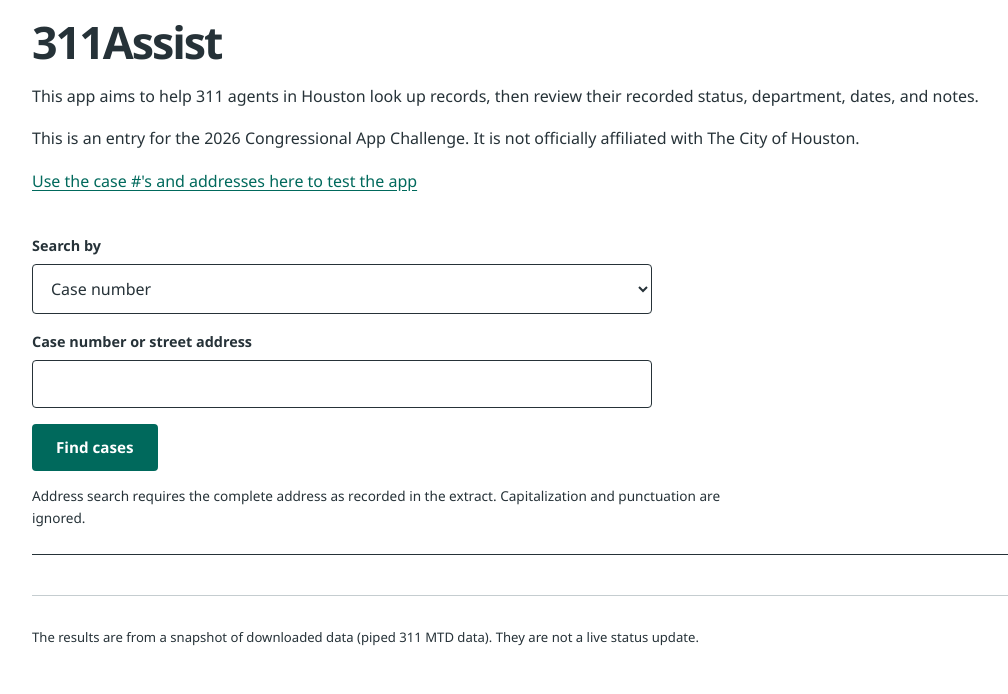
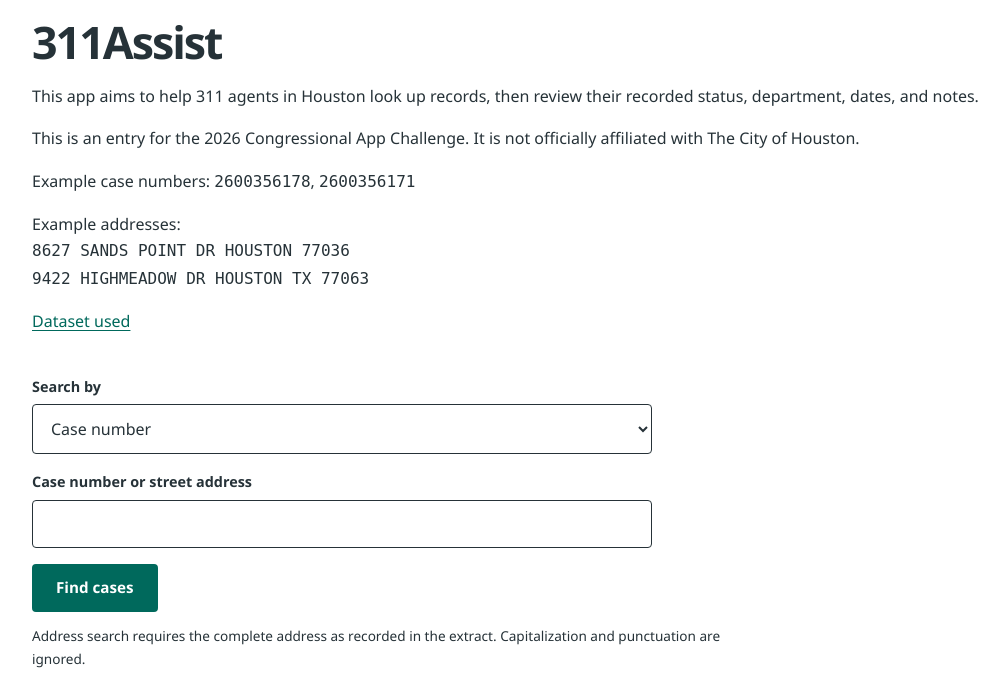
Before and after one commit to SahanaDil/311Assist, a Flask app: page / in a window 1280 px wide. Shown: the part 64-758 px from the top of the page, without its empty margins (116-1124 px from the left). Before the commit the page ends 710 px from the top, so only its background shows below. Run offline with Flask 3, Linux system fonts and the light colour scheme; parts of the project's set-up code (start-up, migrations or seed data) failed here and were passed over.

Commit message:
Revise index.html with new examples and structure
Updated the HTML structure and added example case numbers and addresses.

```diff
--- a/templates/index.html
+++ b/templates/index.html
@@ -147,9 +147,24 @@
         This is an entry for the 2026 Congressional App Challenge.
         It is not officially affiliated with The City of Houston.
     </p>
+
+    <p>
+    Example case numbers:
+    <code>2600356178</code>,
+    <code>2600356171</code>
+    </p>
+
+    <p>
+    Example addresses:
+    <br>
+    <code>8627 SANDS POINT DR HOUSTON 77036</code>
+    <br>
+    <code>9422 HIGHMEADOW DR HOUSTON TX 77063</code>
+    </p>
+
     <p>
         <a href="https://github.com/SahanaDil/311Assist/blob/main/data/311-mtd.txt">
-            Use the case #'s and addresses here to test the app
+            Dataset used
         </a>
     </p>
     <form method="post" action="/">
```
